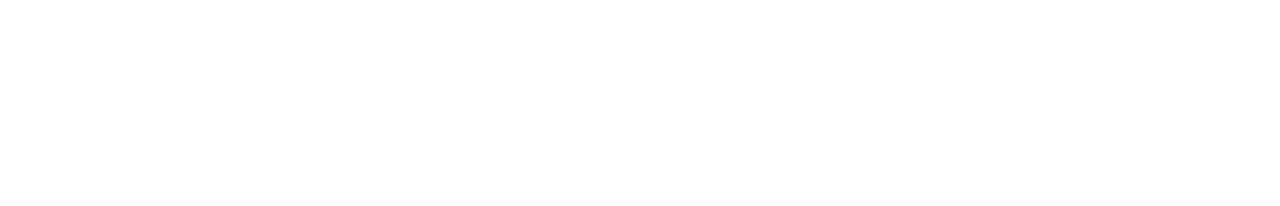
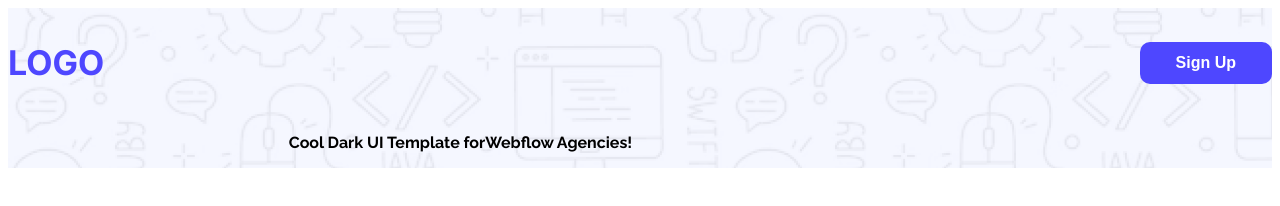
Before and after one commit to afrozz09/pha01, a plain HTML site: page index.html in a window 1280 px wide. Drawn offline with Linux system fonts and the light colour scheme.

Commit message:
somehow completed the header

```diff
--- a/index.html
+++ b/index.html
@@ -4,9 +4,30 @@
     <meta charset="UTF-8">
     <meta name="viewport" content="width=device-width, initial-scale=1.0">
     <title>Programming Hero Assignment 01</title>
+    <link rel="preconnect" href="https://fonts.googleapis.com">
+<link rel="preconnect" href="https://fonts.gstatic.com" crossorigin>
+<link rel="preconnect" href="https://fonts.googleapis.com">
+<link rel="preconnect" href="https://fonts.gstatic.com" crossorigin>
+<link href="https://fonts.googleapis.com/css2?family=Inter:ital,opsz,wght@0,14..32,100..900;1,14..32,100..900&family=Open+Sans:ital,wght@0,300..800;1,300..800&display=swap" rel="stylesheet">
+<link rel="preconnect" href="https://fonts.googleapis.com">
+<link rel="preconnect" href="https://fonts.gstatic.com" crossorigin>
+<link href="https://fonts.googleapis.com/css2?family=Inter:ital,opsz,wght@0,14..32,100..900;1,14..32,100..900&family=Open+Sans:ital,wght@0,300..800;1,300..800&family=Raleway:ital,wght@0,100..900;1,100..900&display=swap" rel="stylesheet">
+    <link rel="stylesheet" href="styles/portfolio.css">
 </head>
-<body>
-    <header>
+<body class="inter-normal">
+
+    <header class="header">
+        <nav>
+            <h3 class="text-primary">LOGO</h3>
+            <ul>
+                <li class="raleway-normal"><a href=""><button class="btn-primary">Sign Up</button></a></li>
+            </ul>
+        </nav>
+        <div class="banner">
+            <p class="banner-content">Cool Dark UI Template for </p>
+            <p>Webflow Agencies!</p>
+            </div>
+        </div>
 
     </header>
      <main>
--- /dev/null
+++ b/styles/portfolio.css
@@ -0,0 +1,84 @@
+
+
+
+
+/* header */
+.header{
+    background-image:url(../Assets/Hero-bg.png) ;
+
+}
+.inter-normal {
+  font-family: "Inter", sans-serif;
+  font-optical-sizing: auto;
+  font-weight: <weight>;
+  font-style: normal;
+   font-variation-settings:
+    "wdth" 100;
+}
+
+
+.raleway-normal {
+  font-fami    ly: "Raleway", sans-serif;
+  font-optical-sizing: auto;
+  font-style: normal;
+  font-variation-settings:
+    "wdth" 100;
+
+}
+
+.banner-content{
+    max-width: 905px;
+    font-size: 65;
+}
+.banner{
+    font-weight: bold;
+    font-family: "Raleway", sans-serif;
+  font-optical-sizing: auto;
+  font-style: normal;
+  font-variation-settings:
+    "wdth" 100;
+    align-items: center;
+    display: flex;
+    justify-content: center;
+    text-align: center;
+    line-height: auto;
+    width: 905px;
+
+}
+
+/* shared style */
+.text-primary{
+    color: #4E47FF;
+    font-size: 34px;
+
+}
+.text-second{
+    color: #FFFFFF;
+}
+
+.btn-primary{
+    background-color: #4E47FF;
+    font-weight: bold;
+    font-size: 16px;
+    color: #FFFFFF;
+    padding: 12px 36px;
+    border-radius: 10px;
+    border: none;
+
+}
+
+/* nav styles */
+nav{
+    display: flex;
+    align-items: center;
+    justify-content: space-between;
+    margin:auto;
+}
+.nav-title{
+    font font-weight: 600px;
+
+}
+
+nav ul li {
+    list-style: none;
+}
```
